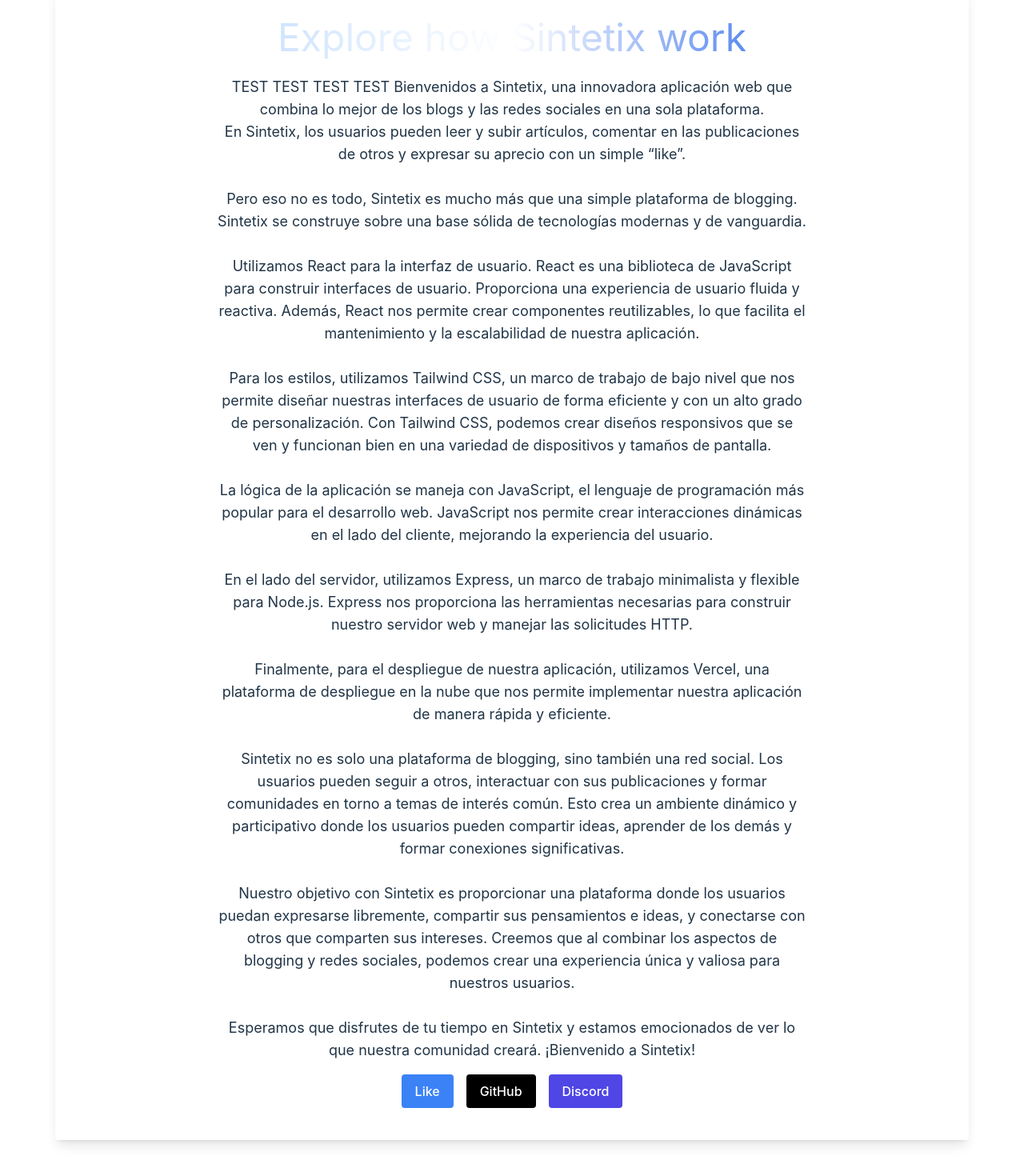
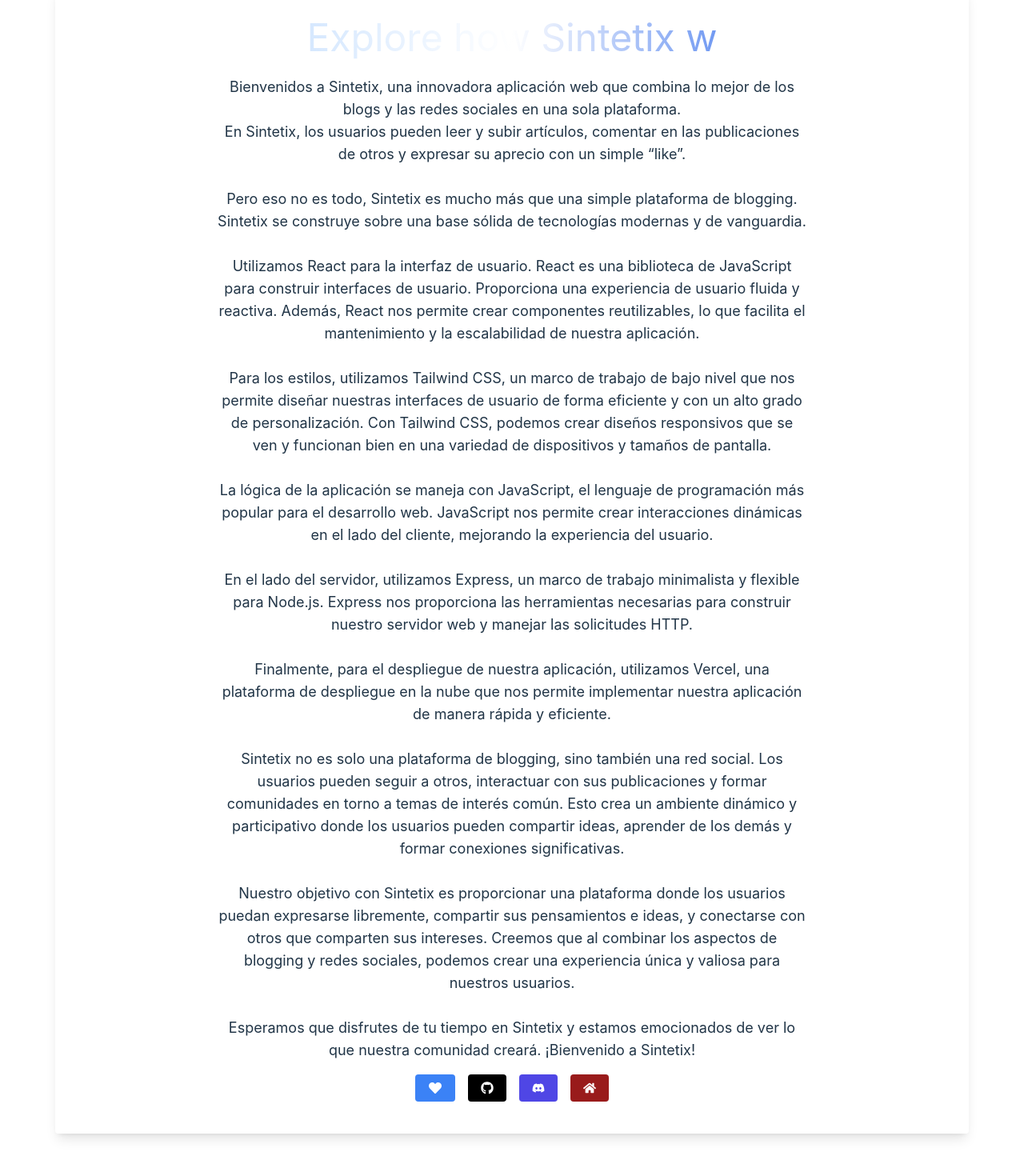
Before and after one commit to LennyDevX/Portafolio, a React (Vite) app: page /blog/under-hood in a window 1280 px wide. Shown: the part 162-1632 px from the top of the page at 80% size. Built offline with nearby package versions, Linux system fonts and the light colour scheme.

Commit message:
Add new dependencies and update UI components

```diff
--- a/src/components/ArtticleBlog.jsx
+++ b/src/components/ArtticleBlog.jsx
@@ -1,5 +1,6 @@
-import React, { useState, useEffect, useRef } from 'react';
-import { useLocation } from 'react-router-dom';
+import React, { useState, useEffect, useRef, useCallback } from 'react';
+import { useLocation, Link } from 'react-router-dom';
+import { FaHeart, FaGithub, FaDiscord, FaHome } from 'react-icons/fa';
 
 const ArticleBlog = () => {
     const location = useLocation();
@@ -26,7 +27,7 @@
         window.scrollTo(0, 0);
     }, []);
 
-    useEffect(() => {
+    const typingAnimation = useCallback(() => {
         if (index === text.length) return;
 
         if (subIndex === text[index].length+1 &&
@@ -44,11 +45,14 @@
             return;
         }
 
-        setTimeout(() => {
-            setSubIndex((prev) => prev + (reverse ? -1 : 1));
-            setDelay(75); // normal typing speed
-        }, delay);
-    }, [subIndex, index, reverse, text, delay]);
+        setSubIndex((prev) => prev + (reverse ? -1 : 1));
+        setDelay(75); // normal typing speed
+    }, [subIndex, index, reverse, text]);
+
+    useEffect(() => {
+        const timer = setTimeout(typingAnimation, delay);
+        return () => clearTimeout(timer);
+    }, [typingAnimation, delay]);
 
     return (
         <div className="flex flex-col items-center justify-center p-10 m-10 rounded shadow-lg ">
@@ -56,7 +60,7 @@
                 {`${text[index].substring(0, subIndex)}${subIndex === text[index].length ? '_' : ''}`}
             </h1>
             <p className="text-lg mb-4 text-center mx-auto max-w-prose">
-                TEST TEST TEST TEST Bienvenidos a Sintetix, una innovadora aplicación web que combina lo mejor de los blogs y las redes sociales en una sola plataforma. <br/>
+                Bienvenidos a Sintetix, una innovadora aplicación web que combina lo mejor de los blogs y las redes sociales en una sola plataforma. <br/>
                 En Sintetix, los usuarios pueden leer y subir artículos, comentar en las publicaciones de otros y expresar su aprecio con un simple “like”.<br/><br/>
 
                 Pero eso no es todo, Sintetix es mucho más que una simple plataforma de blogging. <br/>
@@ -79,9 +83,18 @@
                 Esperamos que disfrutes de tu tiempo en Sintetix y estamos emocionados de ver lo que nuestra comunidad creará. ¡Bienvenido a Sintetix!
             </p>
             <div className="flex space-x-4">
-                <button className="px-4 py-2 bg-blue-500 text-white rounded">Like</button>
-                <button className="px-4 py-2 bg-black text-white rounded">GitHub</button>
-                <button className="px-4 py-2 bg-indigo-600 text-white rounded">Discord</button>
+                <button aria-label="Like" className="px-4 py-2 hover:text-red-500 bg-blue-500 text-white rounded flex items-center space-x-2 transition transform hover:scale-110">
+                    <FaHeart />
+                </button>
+                <a href="https://github.com/SintetixHub" target="_blank" rel="noopener noreferrer" aria-label="GitHub" className=" hover:text-blue-300 px-4 py-2 bg-black text-white rounded flex items-center space-x-2 transition transform hover:scale-110">
+                    <FaGithub />
+                </a>
+                <a href="https://discord.gg/MceEbBjV" target="_blank" rel="noopener noreferrer" aria-label="Discord" className="px-4 py-2 bg-indigo-600 text-white rounded flex items-center space-x-2 transition transform hover:scale-110">
+                    <FaDiscord />
+                </a>
+                <Link to="/" aria-label="Home" className="px-4 py-2 bg-red-800 text-white rounded flex items-center space-x-2 transition transform hover:scale-110">
+                    <FaHome />
+                </Link>
             </div>
         </div>
     );
--- a/src/components/HeroSection.jsx
+++ b/src/components/HeroSection.jsx
@@ -41,6 +41,10 @@
 
         return () => clearTimeout(timerId.current);
     }, [subIndex, index, reverse, text]);
+
+    useEffect(() => {
+        window.scrollTo(0, 0);
+    }, []);
 
     // Efecto para mostrar los textos después de que la imagen haya terminado de animarse
     useEffect(() => {
--- a/styles/index.css
+++ b/styles/index.css
@@ -22,7 +22,7 @@
   text-decoration: inherit;
 }
 a:hover {
-  color: #535bf2;
+  color: #fff;
 }
 
 body {
```
